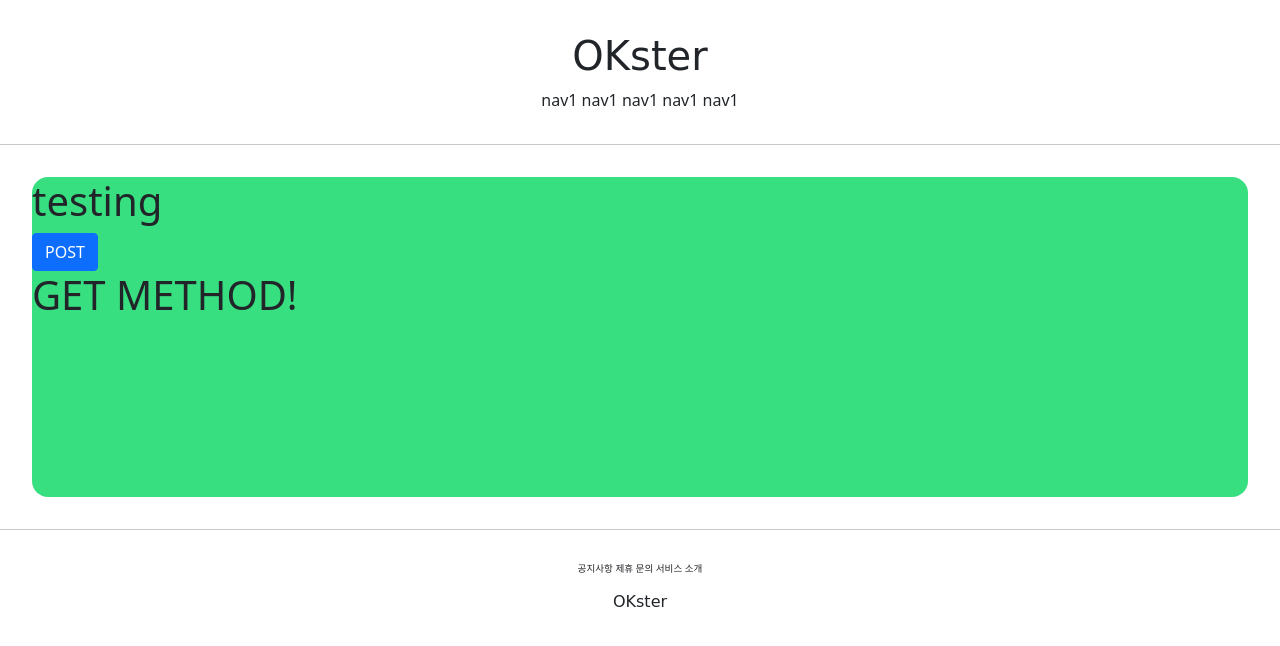
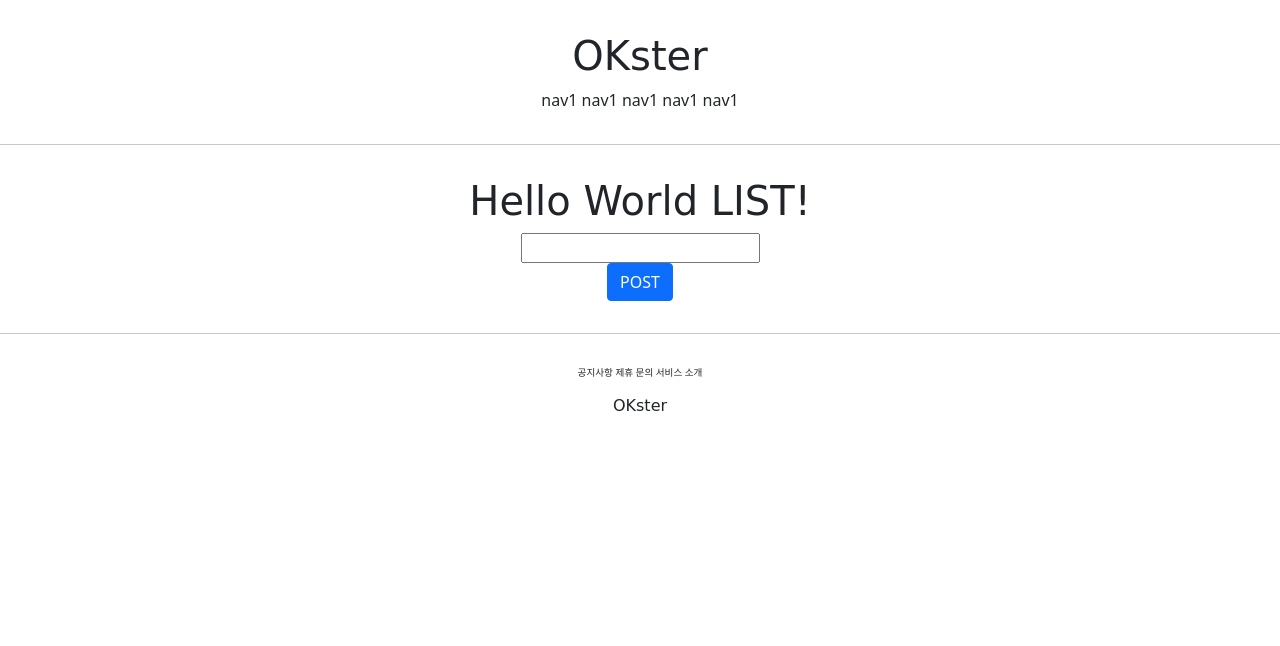
Before and after one commit to OK-Bi/OKster, a Django app: page /account/hello_world/ in a window 1280 px wide. Shown: the top 646 px of the page. Run offline with Django 3.2, Linux system fonts and the light colour scheme.

Commit message:
django c.18: DB data access & for loop

```diff
--- a/accountapp/templates/accountapp/hello_world.html
+++ b/accountapp/templates/accountapp/hello_world.html
@@ -5,19 +5,28 @@
 
 
 
-    <div style="height: 20rem; background-color: #38df81; border-radius: 1rem; margin: 2rem;">
-        <h1>
-            testing
+    <div style="border-radius: 1rem; margin: 2rem; text-align:center">
+        <h1 style="font-family: 'lobster', cursive;">
+            Hello World LIST!
         </h1>
 
         <form action="/account/hello_world/" method="post">
-            <input type="submit" class="btn btn-primary" value ="POST">
             {% csrf_token %}
+             <div>
+                <input type="text" name="hello_world_input">
+            </div>
+             <div>
+                <input type="submit" class="btn btn-primary" value ="POST">
+            </div>
         </form>
 
-        <h1>
-            {{text}}
-        </h1>
+        {% if hello_world_list %}
+            {% for hello_world in hello_world_list %}
+            <h4>
+                {{ hello_world.text }}
+            </h4>
+             {% endfor %}
+        {% endif %}
 
     </div>
 
--- a/accountapp/views.py
+++ b/accountapp/views.py
@@ -1,12 +1,24 @@
 from django.http import HttpResponse
+from django.http import HttpResponseRedirect
 from django.shortcuts import render
 
+# Create your views here.
+from django.urls import reverse
 
-# Create your views here.
+from accountapp.models import HelloWorld
+
 
 def hello_world(request):
 
     if request.method == "POST":
-        return render(request, 'accountapp/hello_world.html', context={'text': "POST METHOD!"})
+
+        temp = request.POST.get('hello_world_input')
+
+        new_hello_world = HelloWorld()
+        new_hello_world.text = temp
+        new_hello_world.save()
+
+        return HttpResponseRedirect(reverse('accountapp:hello_world'))
     else:
-        return render(request, 'accountapp/hello_world.html', context={'text': "GET METHOD!"})
+        hello_world_list = HelloWorld.objects.all()
+        return render(request, 'accountapp/hello_world.html', context={'hello_world_list': hello_world_list})
```
